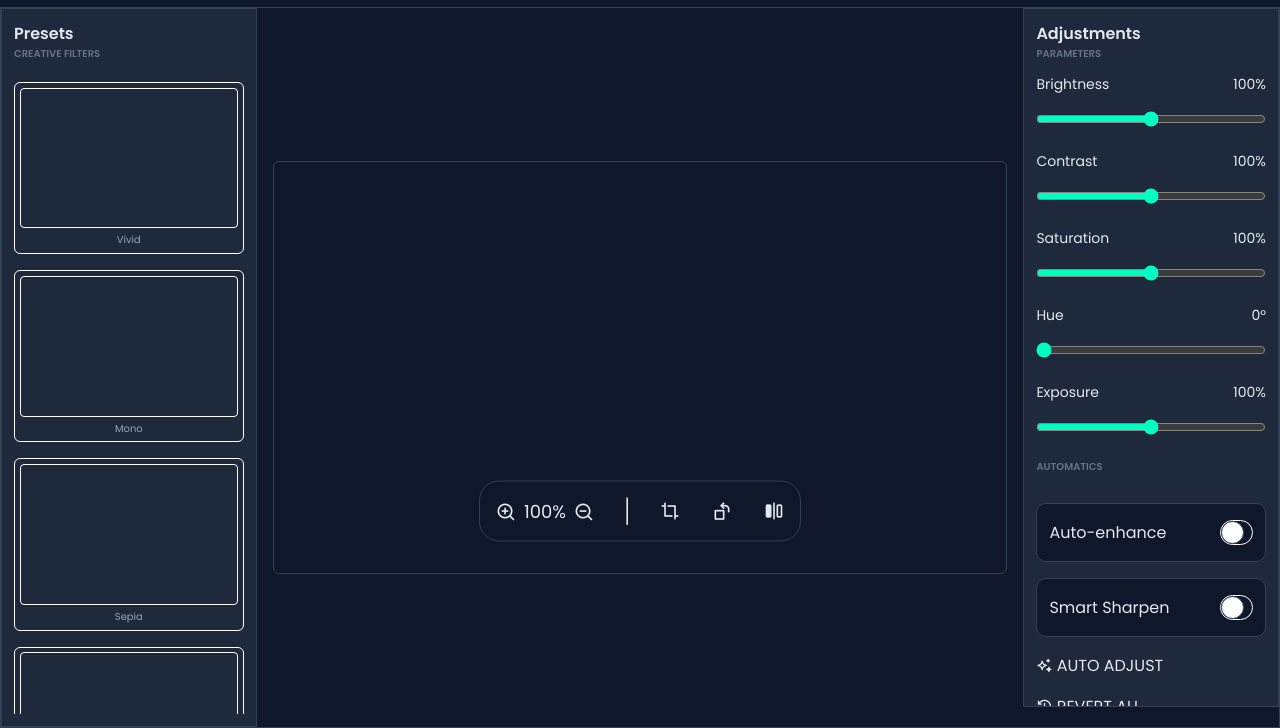
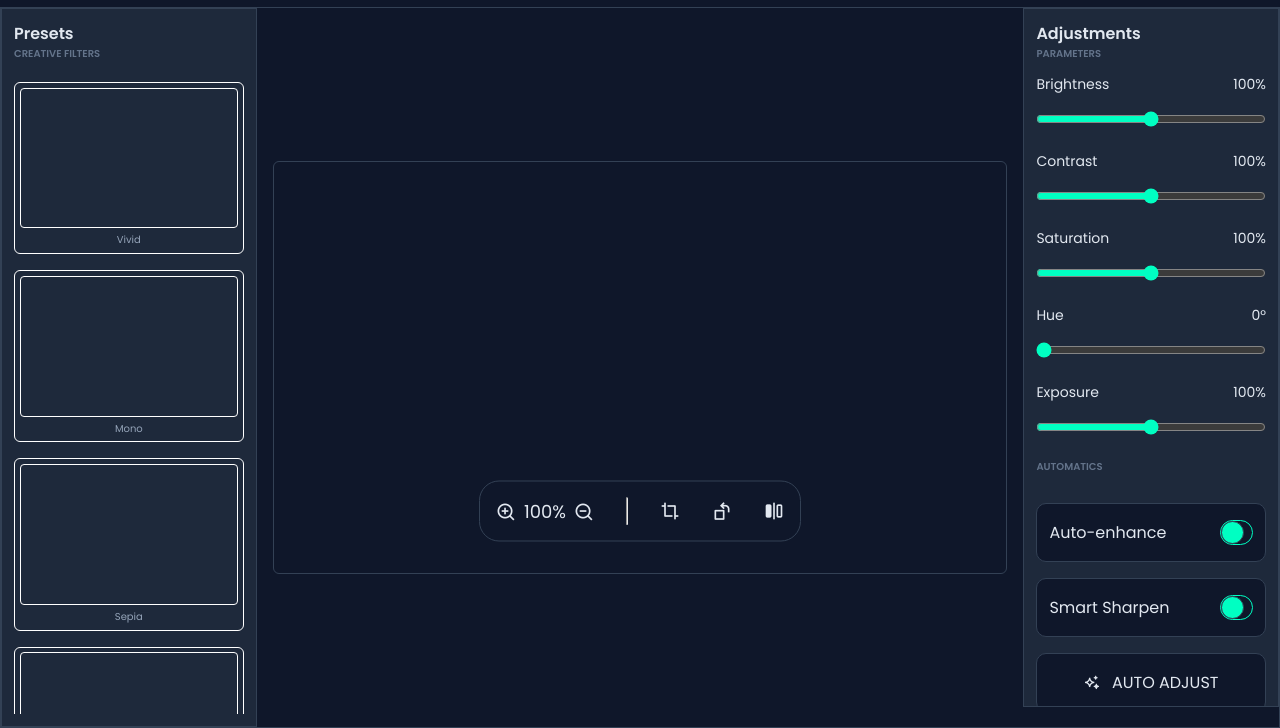
Before and after one commit to ImSurajx/pixel-forge, a plain HTML site: page index.html in a window 1280 px wide. Shown: the part 72-800 px from the top of the page. Drawn offline with nearby package versions, Linux system fonts and the light colour scheme; a web font is replaced by a local one.

Commit message:
feat(ui): set style to `auto-adjust` & `revert-all` buttons
Signed-off-by: ImSurajx <surajxcode@gmail.com>

```diff
--- a/style/style.scss
+++ b/style/style.scss
@@ -155,6 +155,7 @@
     box-sizing: border-box;
     font-family: var(--font-family);
     color: var(--color-text-primary);
+    user-select: none;
     cursor: pointer;
 }
 
@@ -407,7 +408,7 @@ main {
                     }
 
                     .toggle {
-                        border: 1px solid #fff;
+                        border: 1px solid var(--color-primary);
                         width: 15%;
                         border-radius: 50px;
                         margin-right: var(--space-2);
@@ -417,10 +418,28 @@ main {
                         .circle {
                             aspect-ratio: 1/1;
                             border: 1px solid var(--color-border);
-                            background: #fff;
+                            background: var(--color-primary);
                             border-radius: var(--radius-full);
                         }
                     }
+                }
+
+                .normal-btn {
+                    border: 1px solid #fff;
+                    border: 1px solid var(--color-border);
+                    background: var(--color-bg);
+                    white-space: nowrap;
+                    display: flex;
+                    justify-content: center;
+                    align-items: center;
+                    gap: var(--space-3);
+                    border-radius: var(--radius-md);
+                    padding: var(--space-4) var(--space-1);
+                    font-size: var(--font-size-md);
+                }
+
+                .normal-btn:hover {
+                    background: #1E293B;
                 }
             }
         }
```
Also changed, not shown: style/style.css, 1 other file.
